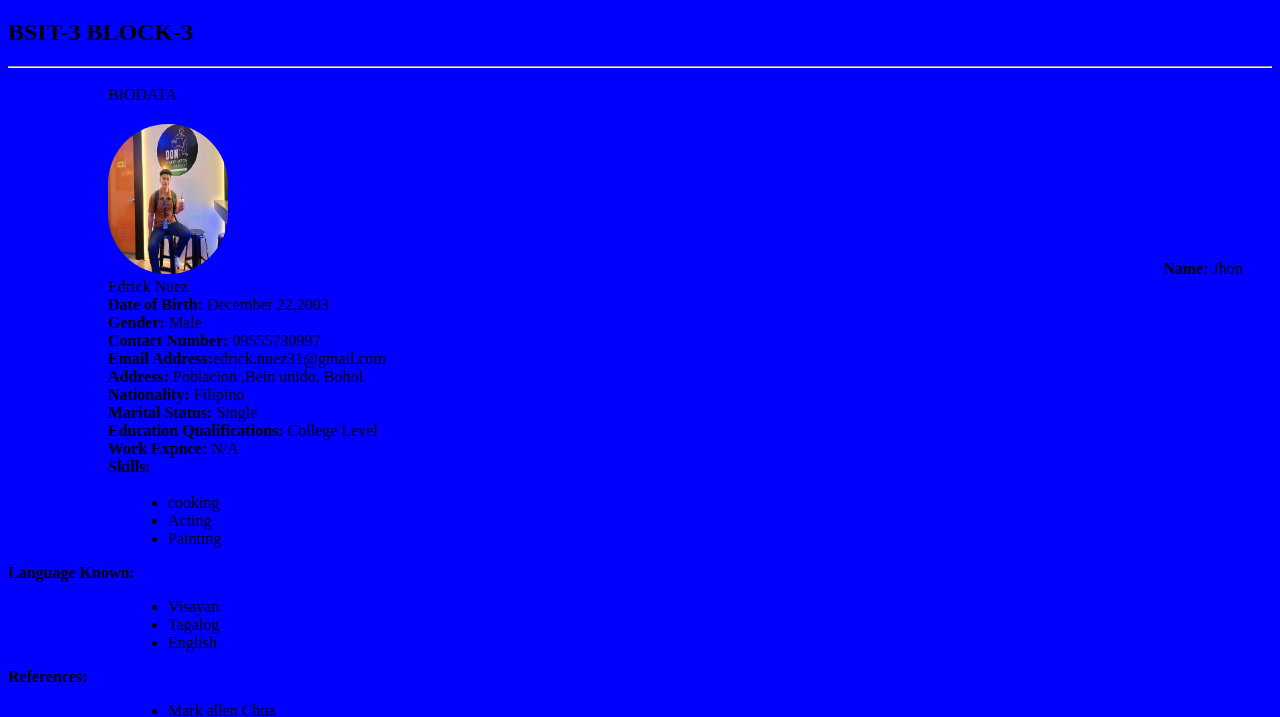
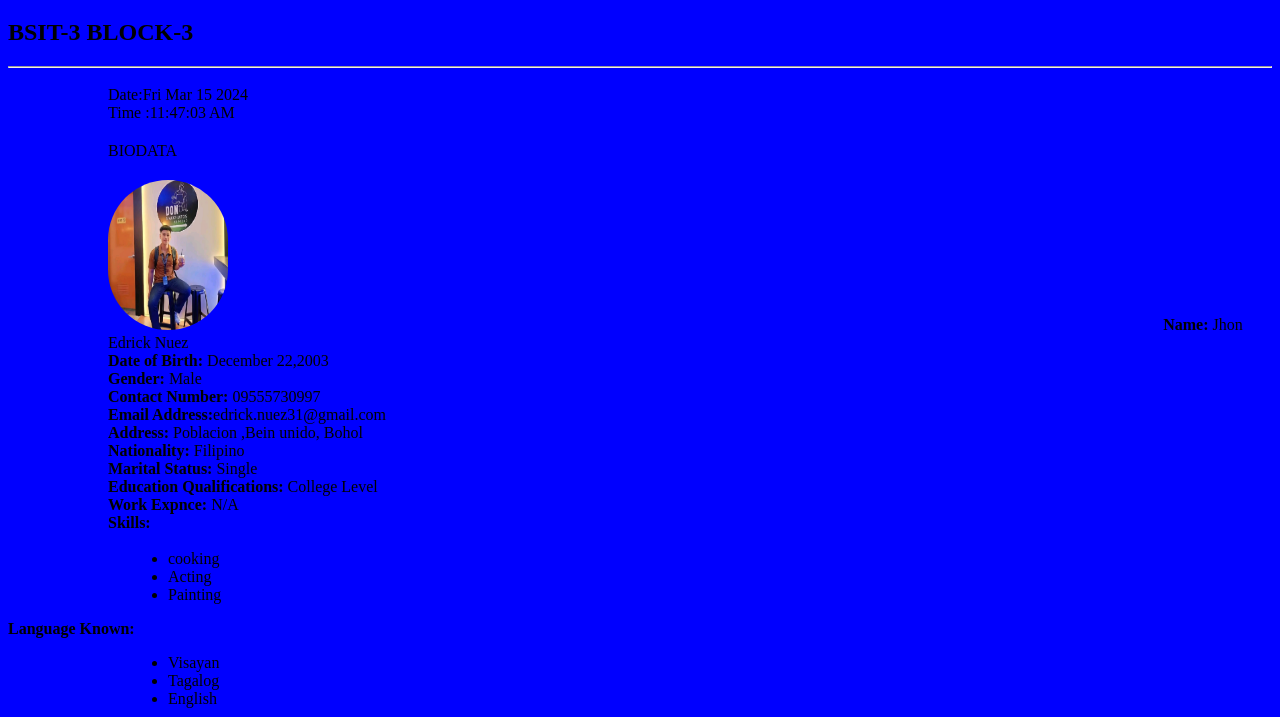
Before and after one commit to JhonEdrick/JhonEdrickNuez, a plain HTML site: page index.html in a window 1280 px wide. Shown: the part 61-778 px from the top of the page. Drawn offline with Linux system fonts and the light colour scheme.

Commit message:
Add 2 Features

```diff
--- /dev/null
+++ b/edrick.js
@@ -0,0 +1,9 @@
+function updateDateTime(){
+    var currentDate = new Date();
+    var dateString = currentDate.toDateString();
+    var timeString = currentDate.toLocaleTimeString();
+
+   document.getElementById("datetime").innerHTML="Date:"+ dateString + "<br> Time :" + timeString;
+}
+setInterval(updateDateTime, 1000);
+updateDateTime();
--- a/index.html
+++ b/index.html
@@ -9,7 +9,7 @@
         <h1>College of Computer Studies</h1>
         <h2>BSIT-3 BLOCK-3</h2>
         <hr>
-
+       <p id ="datetime">.</p>
 
 
 <div class="container">
@@ -62,4 +62,5 @@
       </div>
       </body>
   </head>
-</html>
+  </html>
+  <script src="edrick.js"></script>
```
